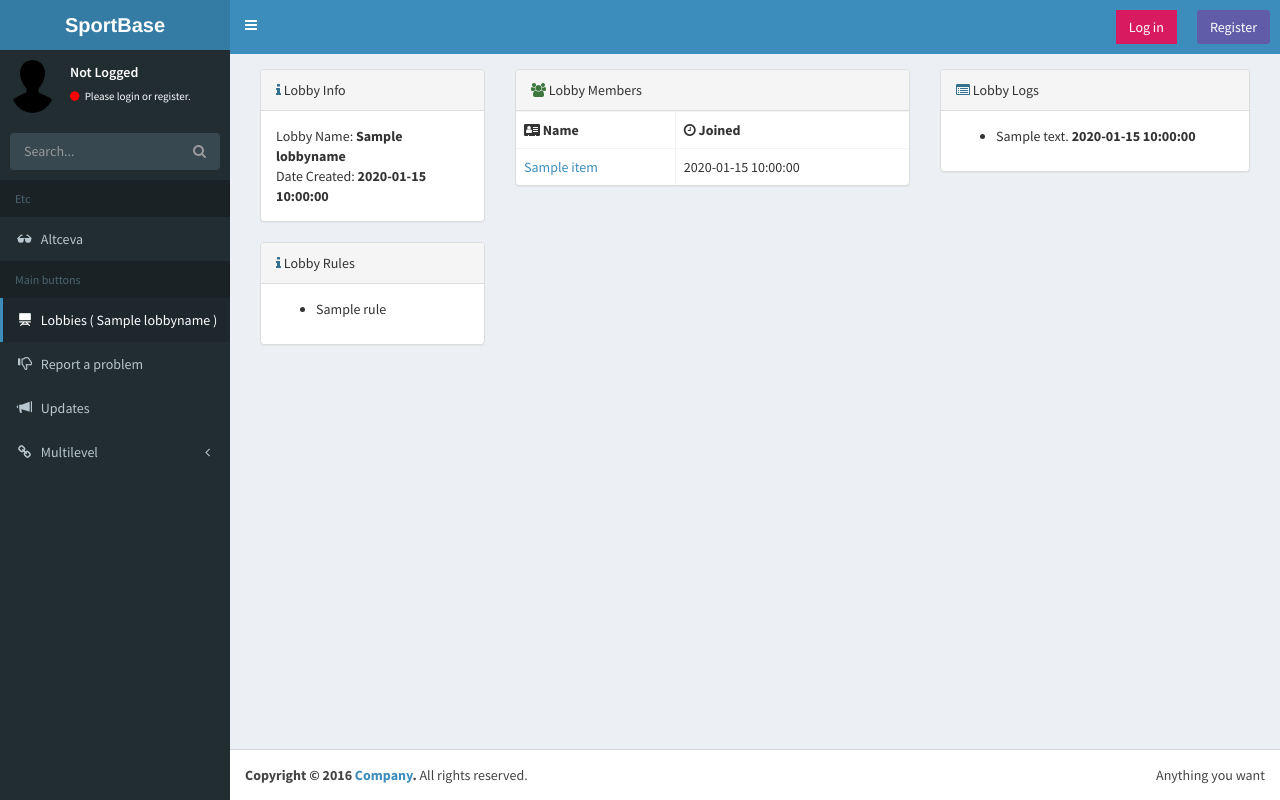
After one commit to CaRaM3LL/flaskapp, a Flask app: template templates/lobby.html in a window 1280 px wide. The commit adds this page. Run offline with Flask 2, Linux system fonts and the light colour scheme; the template is opened without the code that fills it: most values are stand-ins (such as "Sample title", 1, 10 or a date in 2020); some libraries are stand-ins or nearby versions.

Commit message:
Add lobbies

```diff
--- a/app.py
+++ b/app.py
@@ -4,18 +4,18 @@ from logindata import loginFunc
 from dashboard import dashboardFunc
 from dbdata.connectionDB import connection
 import config
+from reportshow import ReportShow
+from flask_uploads import UploadSet, configure_uploads, IMAGES
+from lobbyshow import LobbyShow
 
 if config.test is None:
     import sys
     sys.path.append('/home/Husse6/.virtualenvs/myvirtualenv/lib/python3.6/site-packages')
 
 import gc
-from reportshow import ReportShow
 import timeago, datetime
-from flask_uploads import UploadSet, configure_uploads, IMAGES
 import os
 from werkzeug import secure_filename
-import config
 
 UPLOAD_FOLDER = 'static/images/'
 
@@ -208,13 +208,19 @@ def reportid(idreport):
     if request.method == 'POST':
         if 'opened' in request.form:
             cur.execute("""UPDATE report SET status = '0' WHERE id = %s""", [idreport])
+            #closing
             conn.commit()
             cur.close()
             conn.close()
+            gc.collect()
             flash(u'You opened ticket number #%s.' % (idreport), 'warning')
         elif 'closed' in request.form:
             cur.execute("""UPDATE report SET status = 1 WHERE id = %s""", [idreport])
+            #closing
             conn.commit()
+            cur.close()
+            conn.close()
+            gc.collect()
             flash(u'You closed ticket number #%s.' % (idreport), 'warning')
         elif 'reply' in request.form:
             comment = request.values['reply']
@@ -229,17 +235,21 @@ def reportid(idreport):
         elif 'delete' in request.form:
             cur.execute("""DELETE FROM report WHERE id = %s""", [idreport])
             cur.execute("""DELETE FROM report_comments WHERE reportid = %s""", [idreport])
+            #closing
             conn.commit()
             cur.close()
             conn.close()
+            gc.collect()
             flash(u'You deleted ticket number #%s.' % (idreport), 'warning')
             return redirect(url_for('report'))
         elif 'deletecomm' in request.form:
             idcomm = request.values['deletecomm']
             cur.execute("""DELETE FROM report_comments WHERE id = %s""", [idcomm])
+            #closing
             conn.commit()
             cur.close()
             conn.close()
+            gc.collect()
             flash(u'You deleted comment id #%s from reportid #%s.' % (idcomm, idreport), 'warning')
             print(idcomm)
     return ReportShow(idreport)
@@ -312,6 +322,103 @@ def updates():
         flash(u'No updates found.', 'success')
         return render_template('updates.html')
 
+###
+@app.route('/lobbies')
+def lobbies():
+    cur, conn = connection()
+    cur.execute("SELECT * FROM lobbies ORDER BY created DESC")
+    data = cur.fetchall()
+    cur.close()
+    conn.close()
+    now = datetime.datetime.now()
+    for time in data:
+        time['created'] = time_converted = timeago.format(time['created'], now)
+    return render_template('lobbies.html', data = data)
+
+###
+@app.route('/lobbies-<idlobby>', methods=['GET', 'POST'])
+def lobby(idlobby):
+    cur, conn = connection()
+    if request.method == 'POST':
+        if 'join' in request.form:
+            sql = "INSERT INTO lobby_data (idlobby, membername, membersqlid) VALUES (%s, %s, %s)"
+            cur.execute(sql, (idlobby, session['username'], session['sqlid']))
+            flash(u'You joined in this lobby.', 'success')
+            # log for lobby
+            text = '%s joined this lobby.' % session['username']
+            cur.execute("INSERT INTO lobby_logs (idlobby, text) VALUES (%s, %s)", (idlobby, text))
+            #closing
+            conn.commit()
+            cur.close()
+            conn.close()
+            gc.collect()
+        elif 'leave' in request.form:
+            sql = "DELETE FROM lobby_data WHERE membersqlid = %s and idlobby = %s"
+            cur.execute(sql, (session['sqlid'], idlobby))
+            flash(u'You left from this lobby.', 'danger')
+            # log for lobby
+            text = '%s left this lobby.' % session['username']
+            cur.execute("INSERT INTO lobby_logs (idlobby, text) VALUES (%s, %s)", (idlobby, text))
+            #closing
+            conn.commit()
+            cur.close()
+            conn.close()
+            gc.collect()
+        elif 'changerule' in request.form:
+            print('changerule')
+        elif 'resetlogs' in request.form:
+            sql = "DELETE FROM lobby_logs WHERE idlobby = %s"
+            cur.execute(sql, [idlobby])
+            flash(u'You deleted the logs from this lobby.', 'success')
+            #closing
+            conn.commit()
+            cur.close()
+            conn.close()
+            gc.collect()
+        elif 'deletelobby' in request.form:
+            sql = "DELETE FROM lobby_logs WHERE idlobby = %s"
+            cur.execute(sql, [idlobby])
+            sql = "DELETE FROM lobbies WHERE id = %s"
+            cur.execute(sql, [idlobby])
+            sql = "DELETE FROM lobby_data WHERE idlobby = %s"
+            cur.execute(sql, [idlobby])
+            flash(u'You deleted the lobby.', 'success')
+            #closing
+            conn.commit()
+            cur.close()
+            conn.close()
+            gc.collect()
+            return redirect(url_for('lobbies'))
+    return LobbyShow(idlobby)
+
+###
+@app.route('/createlobby', methods=['GET', 'POST'])
+def createlobby():
+    if request.method == 'POST':
+        lobbyname = request.form['lobbyname']
+        lobbyrule = request.form['lobbyrule']
+        cur, conn = connection()
+        sql = "INSERT INTO lobbies (creator, lobbyname, Rule) VALUES (%s, %s, %s)"
+        cur.execute(sql, (session['sqlid'], lobbyname, lobbyrule))
+        #
+        cur.execute("SELECT id FROM lobbies WHERE creator = %s", [session['sqlid']])
+        idlobby = cur.fetchone()
+        #
+        sql2 = "INSERT INTO lobby_data (idlobby, membername, membersqlid) VALUES (%s, %s, %s)"
+        cur.execute(sql2, (idlobby['id'], session['username'], session['sqlid']))
+        # log for lobby
+        text = '%s created the lobby.' % session['username']
+        cur.execute("INSERT INTO lobby_logs (idlobby, text) VALUES (%s, %s)", (idlobby['id'], text))
+        #closing
+        conn.commit()
+        cur.close()
+        conn.close()
+        gc.collect()
+        flash(u'Lobby created!', 'success')
+        return redirect(url_for('lobbies'))
+    return render_template('createlobby.html')
+
+
 if __name__ == '__main__':
     if config.test:
         app.run(debug=True)
--- a/templates/home.html
+++ b/templates/home.html
@@ -159,10 +159,13 @@ desired effect
       <!-- /.search form -->
       <!-- Sidebar Menu -->
       <ul class="sidebar-menu">
-        <li class="header">My lobby</li>
-        <li><a href="#"><i class="glyphicon glyphicon-sunglasses"></i> <span>Nume lobby</span></a></li>
+        <li class="header">Etc</li>
+        <li><a href="#"><i class="glyphicon glyphicon-sunglasses"></i> <span>Altceva</span></a></li>
         <li class="header">Main buttons</li>
         <!-- Optionally, you can add icons to the links -->
+        {% block lobbiesidebar %}
+          <li><a href="/lobbies"><i class="glyphicon glyphicon-blackboard"></i> <span>Lobbies</span></a></li>
+        {% endblock %}
         {% block reportsidebar %}
           <li><a href="/report"><i class="glyphicon glyphicon-thumbs-down"></i> <span>Report a problem</span></a></li>
         {% endblock %}
--- /dev/null
+++ b/templates/lobby.html
@@ -0,0 +1,117 @@
+{% extends "home.html" %}
+
+{% block title %}
+  <title> Lobby {{lobbyname.lobbyname}} </title>
+{% endblock %}
+
+{% block content %}
+
+<div class="row">
+<div class="col-xs-12">
+    <div class="col-xs-3">
+        <div class="panel panel-default">
+            <div class="panel-heading"><i class="fa fa-info text-info"></i> Lobby Info</div>
+            <div class="panel-body">
+            Lobby Name: <b>{{lobbyname.lobbyname}}</b> <br>
+            Date Created: <b>{{lobbyname.created}}</b> <br>
+            {% if session.logged_in %}
+              <hr>
+              <form action="/lobbies-{{lobbyname.id}}" method="POST">
+                {% if joined %}
+                  {% if session.sqlid == lobbyname.creator %}
+                    <button class="btn btn-block btn-danger disabled">Can't leave</button>
+                  {% else %}
+                    <button name="leave" class="btn btn-block btn-danger btn-xs">Leave</button>
+                  {% endif %}
+                {% else %}
+                  {% if session.sqlid == lobbyname.creator %}
+                    <button class="btn btn-block btn-danger btn-xs">Can't leave</button>
+                  {% else %}
+                    <button name="join" class="btn btn-block btn-success disabled">Join</button>
+                  {% endif %}
+                {% endif %}
+              </form>
+              </hr>
+            {% endif %}
+          </div>
+        </div>
+
+        <div class="panel panel-default">
+            <div class="panel-heading"><i class="fa fa-info text-info"></i> Lobby Rules</div>
+            <div class="panel-body">
+              <ul>
+                 <li>{{lobbyname.Rule}}</li>
+              </ul>
+
+            </div>
+        </div>
+
+        <hr>
+    </div>
+
+    <div class="col-xs-5">
+        <div class="panel panel-default">
+            <div class="panel-heading"><i class="fa fa-group green text-success"></i> Lobby Members</div>
+            <div class="panel-body table-responsive no-padding">
+              <table class="table table-bordered">
+                  <tbody>
+                  <tr>
+                    <th><i class="fa fa-address-card"></i> Name</th>
+                    <th><i class="fa fa-clock-o"></i> Joined</th>
+                  </tr>
+                  {% for item in data %}
+                    <tr>
+                        {% if item.membersqlid == lobbyname.creator %}
+                           <td><a href="/profile-{{item.membername}}"> {{item.membername}} <b>(Creator)</b> </a></td>
+                        {% else %}
+                          <td><a href="/profile-{{item.membername}}"> {{item.membername}} </a></td>
+                        {% endif %}
+                        <td>{{item.joined}}</td>
+                    </tr>
+                  {% endfor %}
+                </tbody>
+              </table>
+            </div>
+        </div>
+    </div>
+
+    <div class="col-xs-4">
+      {% if session.logged_in %}
+         {% if session.sqlid == lobbyname.creator %}
+          <div class="panel panel-default">
+            <div class="panel-heading"><i class="fa fa-info text-info"></i> Lobby Configure</div>
+              <div class="panel-body">
+                <div class="table-responsive">
+                  <form action="/lobbies-{{lobbyname.id}}" method="POST">
+                    <td>
+                        <button name="changerule" class="btn btn-block btn-success btn-xs">Change Rules</button>
+                        <button name="resetlogs" class="btn btn-block btn-danger btn-xs">Reset Logs</button>
+                        <button name="deletelobby" class="btn btn-block btn-danger btn-xs">Delete Lobby</button>
+                    </td>
+                </form>
+              </div>
+            </div>
+          </div>
+          {% endif %}
+        {% endif %}
+        <div class="panel panel-default">
+            <div class="panel-heading"><i class="fa fa-list-alt text-info"></i> Lobby Logs</div>
+            <div class="panel-body">
+              <ul>
+              {% for item2 in data_logs %}
+                <li>
+                    {{item2.text}} <b>{{item2.date}} </b>
+                </li>
+              {% endfor %}
+              </ul>
+            </div>
+        </div>
+
+    </div>
+</div>
+</div>
+{% endblock %}
+
+{% block lobbiesidebar %}
+    <li class="active"><a href="/lobbies"><i class="glyphicon glyphicon-blackboard"></i> <span>Lobbies ( {{lobbyname.lobbyname}} )</span></a></li>
+{% endblock %}
```
Also changed, not shown: lobbyshow.py (added, +38 -0 lines), templates/createlobby.html (added, +34 -0 lines), templates/lobbies.html (added, +45 -0 lines), templates/profile.html (+11 -3 lines).
